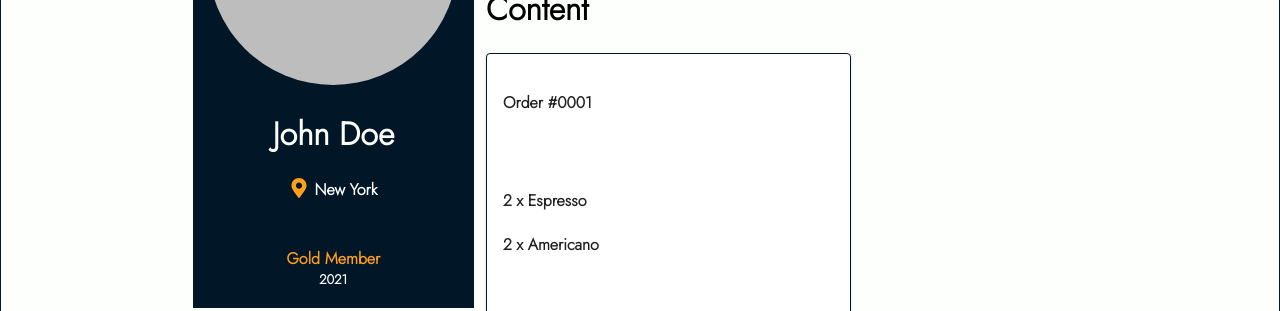
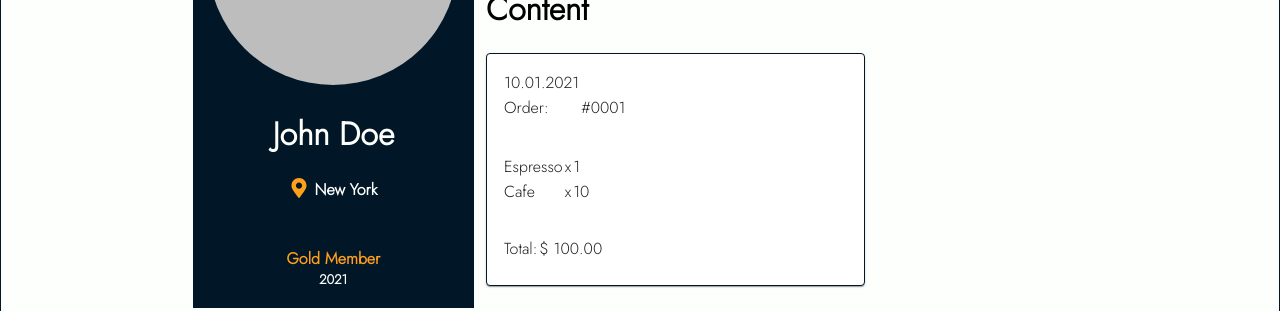
Before and after one commit to philip993/coffee-shop, a React (Create React App) app: page /profile in a window 1280 px wide. Shown: the part 471-782 px from the top of the page. Built offline with nearby package versions, Linux system fonts and the light colour scheme.

Commit message:
3.7. Order layout

```diff
--- a/src/Components/Profile/Profile.js
+++ b/src/Components/Profile/Profile.js
@@ -44,14 +44,34 @@ const Profile = () => {
             <div className="orderDiv">
               <Card className="order">
                 <CardContent className="orderHeader">
-                  <h4>Order #0001</h4>{' '}
+                  <tr className="tableDate">
+                    <td className="tableOrderDate">10.01.2021</td>
+                  </tr>
+                  <tr className="tableOrderNo">
+                    <td>Order:</td>
+                    <td className="tableOrderNumber">#0001</td>
+                  </tr>
                 </CardContent>
                 <CardContent className="orderBody">
-                  <h4>2 x Espresso</h4>
-                  <h4>2 x Americano</h4>
+                  <tr>
+                    <td></td>
+                  </tr>
+                  <tr className="tableOrderBody">
+                    <td>Espresso</td>
+                    <td>x</td>
+                    <td>1</td>
+                  </tr>
+                  <tr className="tableOrderBody">
+                    <td>Cafe</td>
+                    <td>x</td>
+                    <td>10</td>
+                  </tr>
                 </CardContent>
                 <CardContent className="orderFooter">
-                  <h4>Sum: $ 10.00</h4>{' '}
+                  <tr className="tableOrderFooter">
+                    <td className="tableOrderTotal">Total:</td>
+                    <td className="tableOrderSum"> $ 100.00</td>
+                  </tr>
                 </CardContent>
               </Card>
             </div>
```
